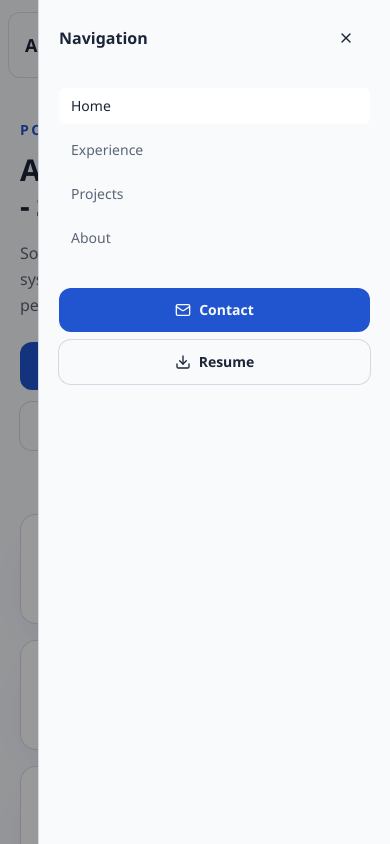
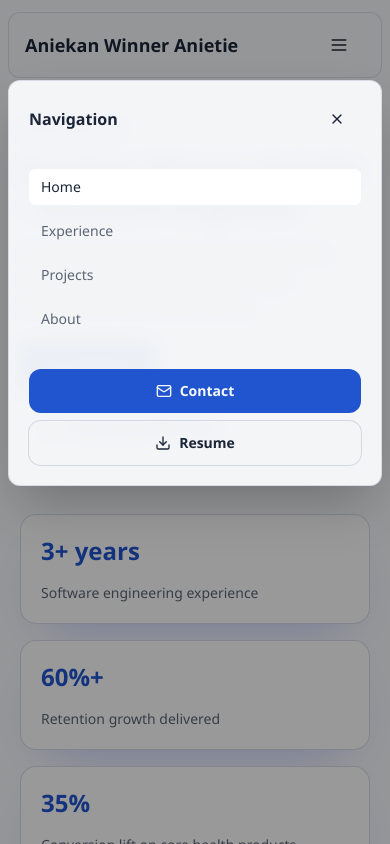
Before and after one commit to DevaWinner/my-portfolio, a Next.js app: page / in a window 390 px wide. Both pictures are taken after a click on the button "Open menu". Shown: the top 844 px of the page. Built offline with nearby package versions, Linux system fonts and the light colour scheme.

Commit message:
feat: update mobile navigation drawer styles for improved visibility and transition effects

```diff
--- a/components/site-header.tsx
+++ b/components/site-header.tsx
@@ -70,8 +70,8 @@ export function SiteHeader() {
       <aside
         id="site-navigation-drawer"
         className={cn(
-          "fixed right-0 top-0 z-[60] h-full w-[min(22rem,100vw)] border-l border-border bg-background p-5 transition-transform md:hidden",
-          mobileMenuOpen ? "translate-x-0" : "translate-x-full"
+          "fixed inset-x-2 top-20 z-[60] max-h-[calc(100dvh-6rem)] overflow-y-auto rounded-xl border border-border/90 bg-background/95 p-5 shadow-2xl backdrop-blur transition-all md:hidden",
+          mobileMenuOpen ? "translate-y-0 opacity-100" : "pointer-events-none -translate-y-2 opacity-0"
         )}
       >
         <div className="mb-8 flex items-center justify-between">
```
